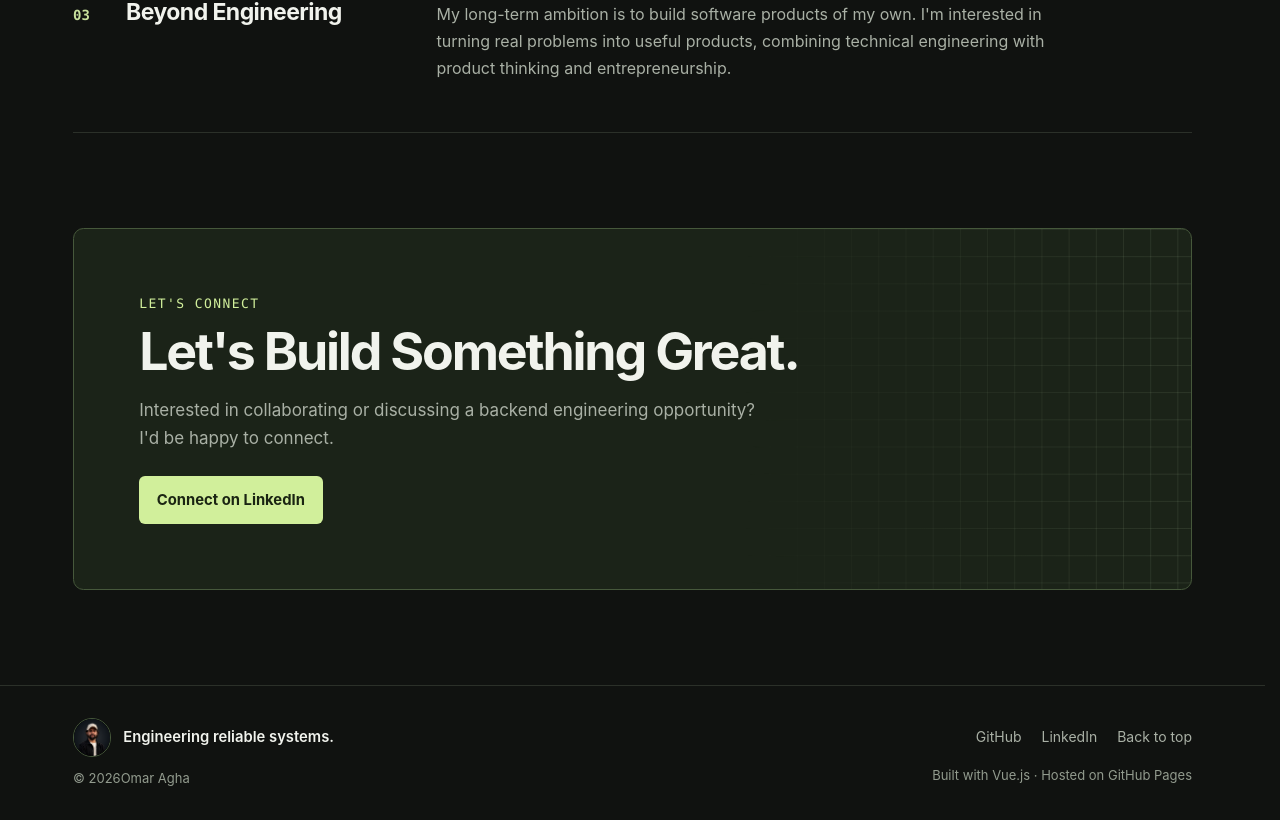
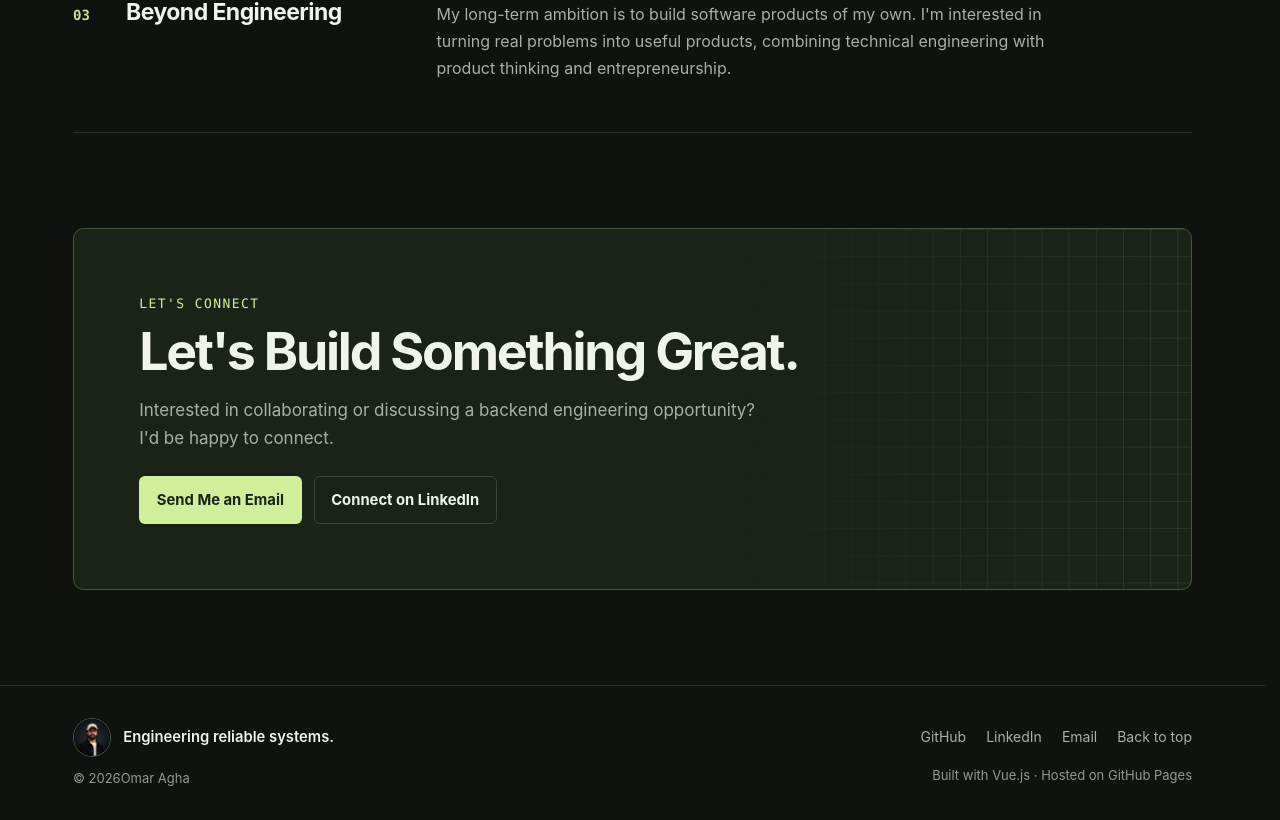
Before and after one commit to Omar-Agha/portfolio, a Vue app: page / in a window 1280 px wide. Shown: the part 5215-6035 px from the top of the page. Built offline with nearby package versions, Linux system fonts and the light colour scheme.

Commit message:
fix contact button

```diff
--- /dev/null
+++ b/src/components/ContactSection.vue
@@ -0,0 +1,54 @@
+<script setup lang="ts">
+import { computed } from 'vue'
+import type { ContactContent } from '../content'
+import SectionIntro from './SectionIntro.vue'
+
+const props = defineProps<{
+  contact: ContactContent
+  links: { email?: string; linkedin?: string; github?: string }
+}>()
+
+const actions = computed(() =>
+  [
+    {
+      variant: 'primary',
+      action: props.contact.primaryAction,
+      label: props.contact.primaryActionLabel,
+    },
+    {
+      variant: 'secondary',
+      action: props.contact.secondaryAction,
+      label: props.contact.secondaryActionLabel,
+    },
+  ].flatMap(({ variant, action, label }) => {
+    const type = action?.type
+    if (type !== 'email' && type !== 'linkedin' && type !== 'github') return []
+
+    const href = props.links[type]
+    return label?.trim() && href ? [{ variant, label, href }] : []
+  }),
+)
+</script>
+
+<template>
+  <section id="contact" class="shell portfolio-section contact-section" tabindex="-1">
+    <div class="contact-panel">
+      <SectionIntro
+        :eyebrow="contact.eyebrow"
+        :title="contact.title"
+        :description="contact.description"
+      />
+      <div v-if="actions.length" class="contact-actions flex flex-wrap gap-3">
+        <a
+          v-for="action in actions"
+          :key="action.variant"
+          :href="action.href"
+          class="button"
+          target="_blank"
+          :class="action.variant === 'primary' ? 'button--primary' : 'button--outline'"
+          >{{ action.label }}</a
+        >
+      </div>
+    </div>
+  </section>
+</template>
--- a/src/content.ts
+++ b/src/content.ts
@@ -6,6 +6,13 @@ export type Locale = 'en' | 'ar'
 type Action = { type: string; target?: string }
 
 type Introduction = { eyebrow?: string; title: string; description?: string }
+
+export type ContactContent = Introduction & {
+  primaryAction?: Action
+  secondaryAction?: Action
+  primaryActionLabel?: string
+  secondaryActionLabel?: string
+}
 
 export type AboutContent = {
   eyebrow?: string
@@ -94,12 +101,7 @@ type PortfolioContent = {
     }[]
   }
   about: AboutContent
-  contact: Introduction & {
-    primaryAction?: Action
-    secondaryAction?: Action
-    primaryActionLabel?: string
-    secondaryActionLabel?: string
-  }
+  contact: ContactContent
   footer: {
     showCurrentYear?: boolean
     showSocialLinks?: boolean
--- a/src/data/ar.json
+++ b/src/data/ar.json
@@ -100,7 +100,7 @@
     "socials": {
       "github": "https://github.com/Omar-Agha",
       "linkedin": "https://www.linkedin.com/in/eng-omar-agha/",
-      "email": ""
+      "email": "omar.tamer982@gmail.com"
     },
     "name": "عمر آغا",
     "headline": "مهندس برمجيات خلفية أول | الأنظمة الموزعة والخدمات المصغّرة",
--- a/src/data/en.json
+++ b/src/data/en.json
@@ -100,7 +100,7 @@
     "socials": {
       "github": "https://github.com/Omar-Agha",
       "linkedin": "https://www.linkedin.com/in/eng-omar-agha/",
-      "email": "omar.tamer982@gm"
+      "email": "omar.tamer982@gmail.com"
     },
     "name": "Omar Agha",
     "headline": "Senior Backend Engineer | Distributed Systems & Microservices",
--- a/src/views/PortfolioView.vue
+++ b/src/views/PortfolioView.vue
@@ -4,6 +4,7 @@ import { ScrollTrigger } from 'gsap/ScrollTrigger'
 import { computed, nextTick, ref, useTemplateRef, watch, watchEffect } from 'vue'
 import { RouterLink, useRoute } from 'vue-router'
 import AboutSection from '../components/AboutSection.vue'
+import ContactSection from '../components/ContactSection.vue'
 import EngineeringLab from '../components/EngineeringLab.vue'
 import FeaturedWork from '../components/FeaturedWork.vue'
 import ProfileMark from '../components/ProfileMark.vue'
@@ -370,18 +371,6 @@ const heroActions = computed(() =>
   }),
 )
 
-const contactActions = computed(() =>
-  [
-    { action: copy.value.contact.primaryAction, label: copy.value.contact.primaryActionLabel },
-    { action: copy.value.contact.secondaryAction, label: copy.value.contact.secondaryActionLabel },
-  ].flatMap(({ action, label }) => {
-    const type = action?.type
-    if (type !== 'email' && type !== 'linkedin' && type !== 'github') return []
-    const href = socials.value[type]
-    return label && href ? [{ label, href }] : []
-  }),
-)
-
 const avatar = computed(() => assetUrl(profile.value.avatar))
 const year = computed(() =>
   new Intl.DateTimeFormat(locale.value, { year: 'numeric' }).format(new Date()),
@@ -703,31 +692,11 @@ watchEffect(() => {
         :portrait-alt="profile.name"
       />
 
-      <section
+      <ContactSection
         v-else-if="section.id === 'contact'"
-        id="contact"
-        class="shell portfolio-section contact-section"
-        tabindex="-1"
-      >
-        <div class="contact-panel">
-          <SectionIntro
-            :eyebrow="copy.contact.eyebrow"
-            :title="copy.contact.title"
-            :description="copy.contact.description"
-          />
-
-          <div v-if="contactActions.length" class="contact-actions flex flex-wrap gap-3">
-            <a
-              v-for="(action, index) in contactActions"
-              :key="action.href"
-              :href="action.href"
-              class="button"
-              :class="index ? 'button--outline' : 'button--primary'"
-              >{{ action.label }}</a
-            >
-          </div>
-        </div>
-      </section>
+        :contact="copy.contact"
+        :links="socials"
+      />
     </template>
   </main>
 
```
